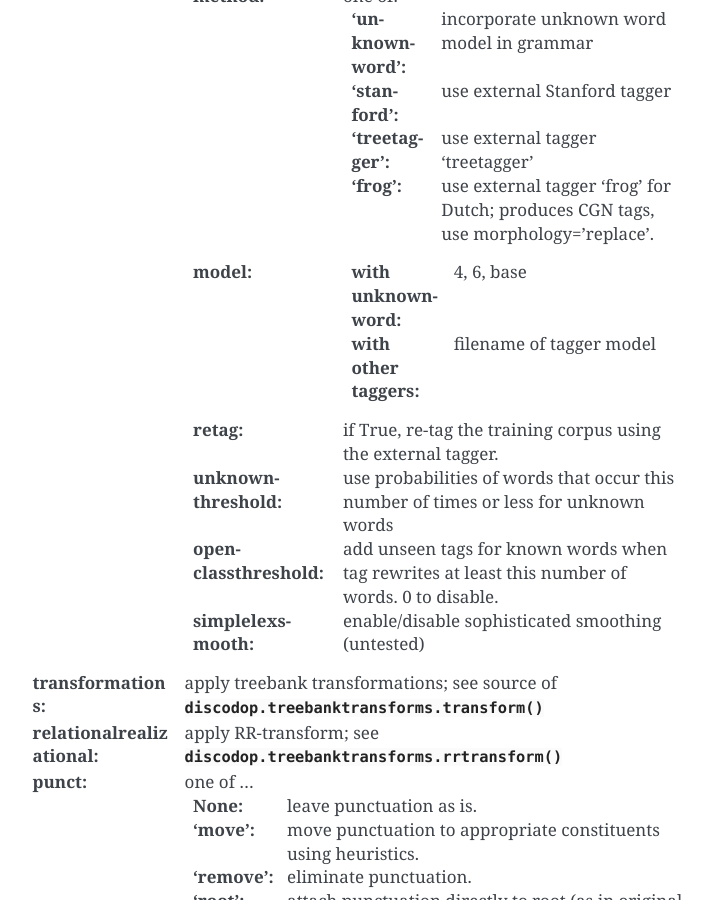
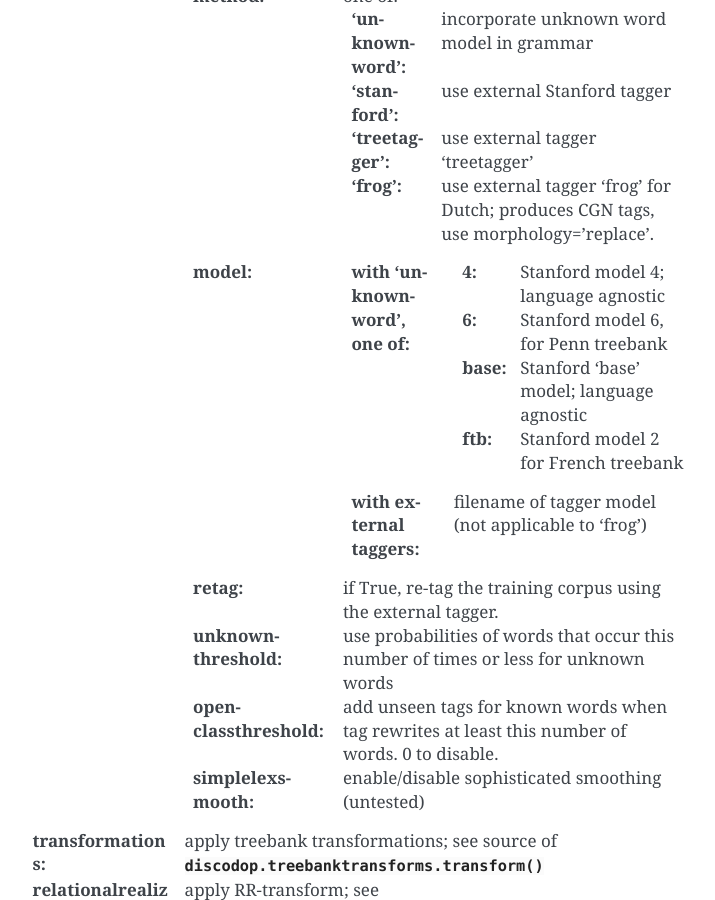
Before and after one commit to andreasvc/disco-dop, a Sphinx documentation site: the page built from docs/params.rst, in a window 1280 px wide and 900 px high, scrolled down 3969 px. Shown: the whole window, without its empty margins (396-1111 px from the left). Built offline with Sphinx 7.4.7, drawn with Linux system fonts in a browser that asks for light colours.

Commit message:
add FTB unknown word model as option

```diff
--- a/docs/params.rst
+++ b/docs/params.rst
@@ -156,8 +156,12 @@ Other options
         :'frog': use external tagger 'frog' for Dutch; produces CGN tags, use morphology='replace'.
     :model:
 
-        :with unknownword: 4, 6, base
-        :with other taggers: filename of tagger model
+        :with 'unknownword', one of:
+            :4: Stanford model 4; language agnostic
+            :6: Stanford model 6, for Penn treebank
+            :base: Stanford 'base' model; language agnostic
+            :ftb: Stanford model 2 for French treebank
+        :with external taggers: filename of tagger model (not applicable to 'frog')
     :retag: if True, re-tag the training corpus using the external tagger.
     :unknownthreshold: use probabilities of words that occur this number of times or less for unknown words
     :openclassthreshold: add unseen tags for known words when tag rewrites
```
Also changed, not shown: 3 other files.
